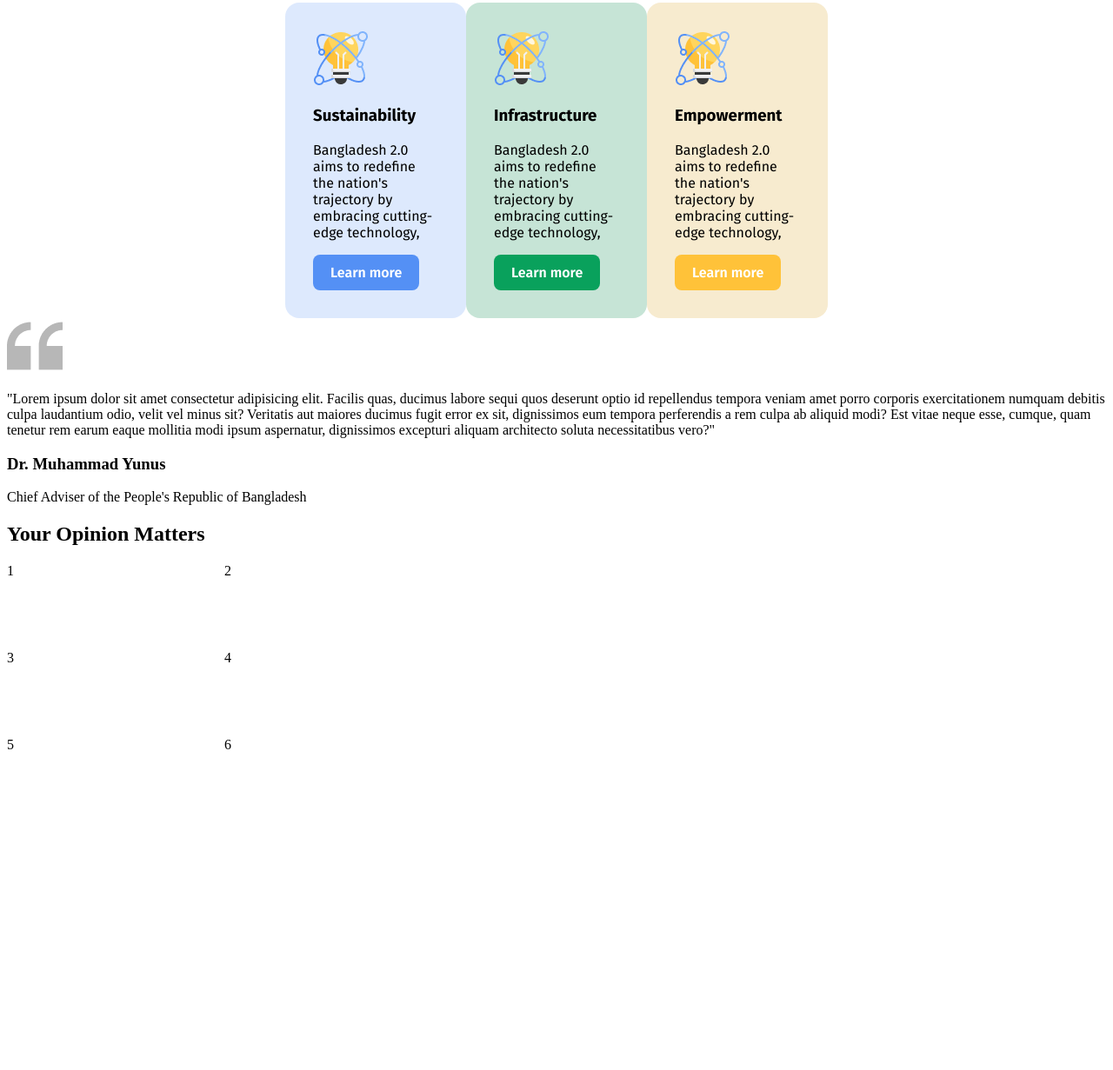
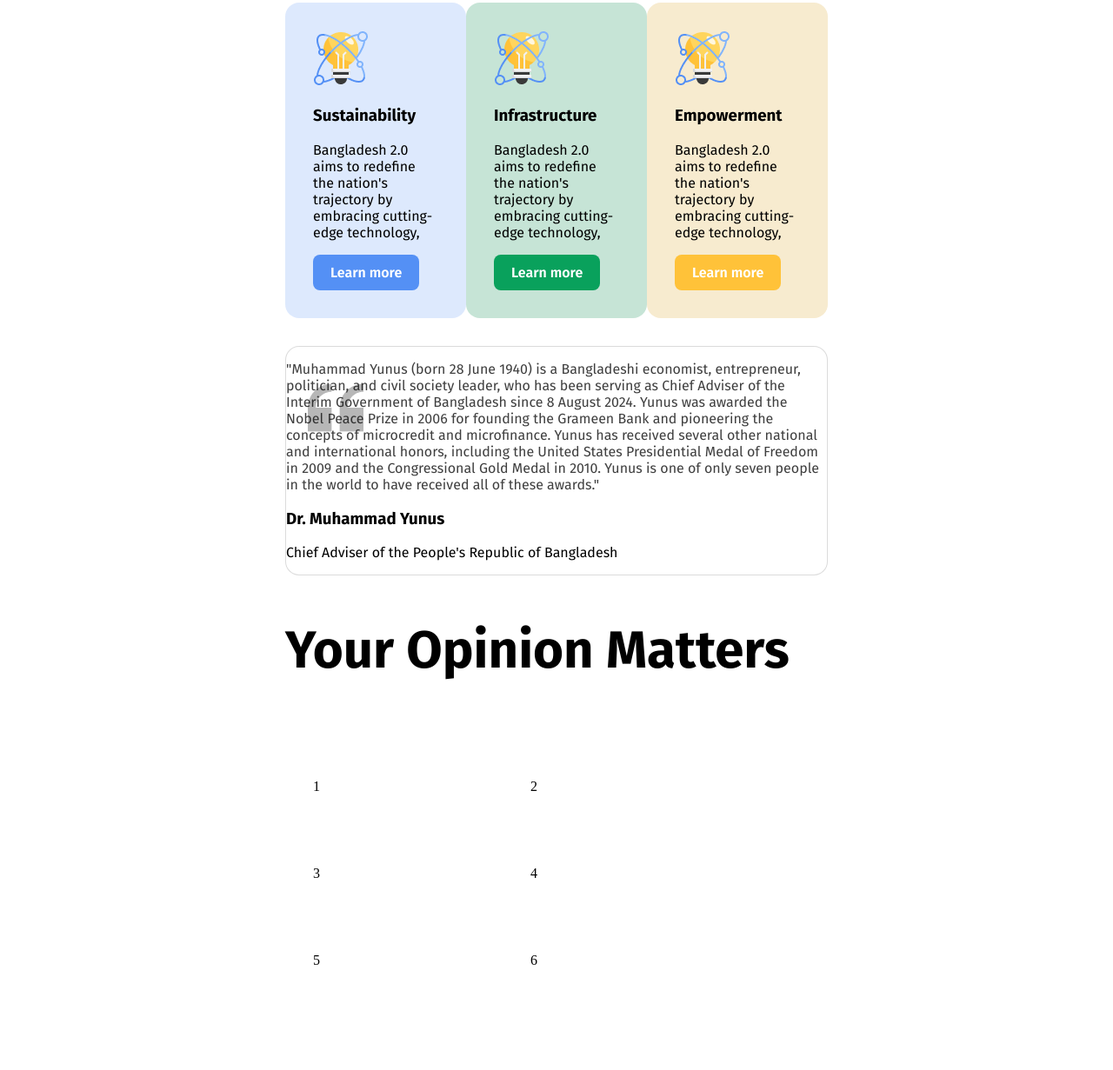
Before and after one commit to rain360/B11A1-Assignment-1, a plain HTML site: page index.html in a window 1280 px wide. Shown: the part 1721-2952 px from the top of the page at 87% size. Before the commit the page ends 2677 px from the top, so only its background shows below. Drawn offline with Linux system fonts and the light colour scheme.

Commit message:
fast commit

```diff
--- a/index.html
+++ b/index.html
@@ -102,13 +102,15 @@
         </div>
     </div>
     <section>
-        <div>
-            <img src="assets/quote-bg.png" alt="">
-            <p>"Lorem ipsum dolor sit amet consectetur adipisicing elit. Facilis quas, ducimus labore sequi quos deserunt optio id repellendus tempora veniam amet porro corporis exercitationem numquam debitis culpa laudantium odio, velit vel minus sit? Veritatis aut maiores ducimus fugit error ex sit, dignissimos eum tempora perferendis a rem culpa ab aliquid modi? Est vitae neque esse, cumque, quam tenetur rem earum eaque mollitia modi ipsum aspernatur, dignissimos excepturi aliquam architecto soluta necessitatibus vero?"</p>
+        <div class="quote-box">
+            <p class="quote-text">"Muhammad Yunus (born 28 June 1940) is a Bangladeshi economist, entrepreneur, politician, and civil society leader, who has been serving as Chief Adviser of the Interim Government of Bangladesh since 8 August 2024. Yunus was awarded the Nobel Peace Prize in 2006 for founding the Grameen Bank and pioneering the concepts of microcredit and microfinance. Yunus has received several other national and international honors, including the United States Presidential Medal of Freedom in 2009 and the Congressional Gold Medal in 2010. Yunus is one of only seven people in the world to have received all of these awards."</p>
             <h3>Dr. Muhammad Yunus</h3>
             <p>Chief Adviser of the People's Republic of Bangladesh</p>
     </div>
-        <div><h2>Your Opinion Matters</h2>
+        <div class="opinion-text">
+            <h2>Your Opinion Matters</h2>
+        </div>
+        <div class="opinion-box">
             <div class="container">
                 <div class="box"><span>1</span></div>
                 <div class="box"><span>2</span></div>
--- a/stylesheet/style.css
+++ b/stylesheet/style.css
@@ -3,6 +3,8 @@
 
 .body{
     color: rgba(213, 214, 216, 1);
+    width: auto;
+    height: auto;
 }
 
 .display-flex {
@@ -220,10 +222,49 @@ header button{
     font-weight: 600;
     border: 0px;
 }
+/* quote */
+
+.quote-box{
+    padding: 50gipx 25px;
+    background: #FFF;
+    border: 1px solid rgba(14, 14, 14, 0.15);
+    border-radius: 16px;
+    margin: 32px 320px 0px 320px;
+    font-family: "Fira Sans";
+    background-image: url(../assets/quote-bg.png);
+    background-repeat: no-repeat;
+    background-position: 25px 38px;
+}
+.quote-text{
+    color: rgba(14, 14, 14, 0.80);
+    font-family: "Fira Sans";
+    font-size:16px;
+    font-style: normal;
+    font-weight: 400;
+}
+.quote-text p{
+    color: rgba(14, 14, 14, 0.60);
+    font-family: "Fira Sans";
+    font-size: 16px;
+    font-style: normal;
+    font-weight: 400;
+}
+
 /* container-grid */
-.container {
+.opinion-text{
+    margin: 24px 320px 0px 320px;
+    font-family: "Fira Sans";
+    font-size: 40px;
+    font-style: normal;
+    font-weight: 700;
+}
+.container{
     display: grid;
-    grid-template-columns: repeat(2, 250px);
+    margin: 80px 320px 0px 320px;
+    padding: 32px;
+    border-radius: 16px;
+    background: #FFF;
+    grid-template-columns: repeat(2,250px);
     grid-template-rows: repeat(3, 100px);
     width: 1000px;
     grid-template-areas:
```
